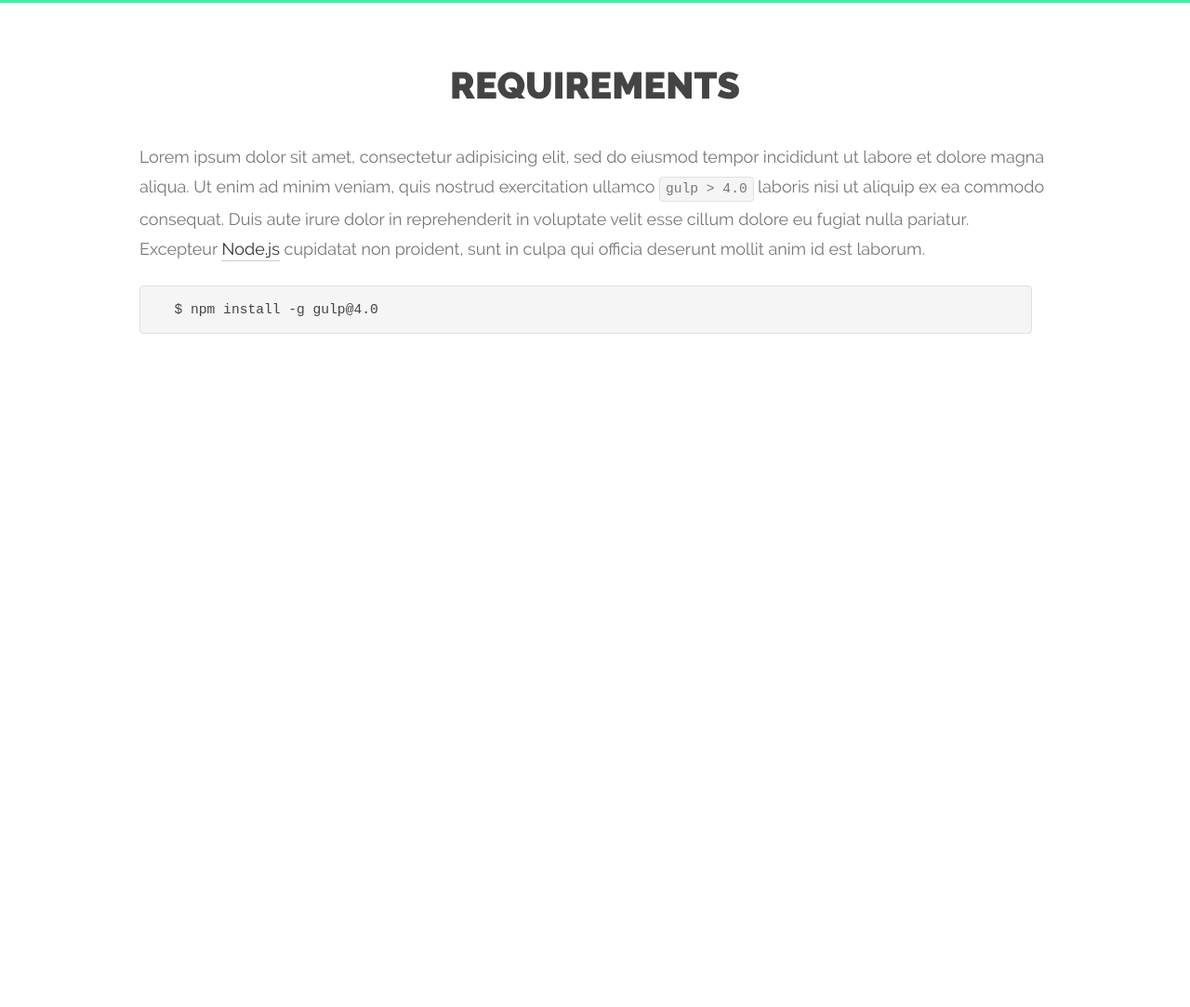
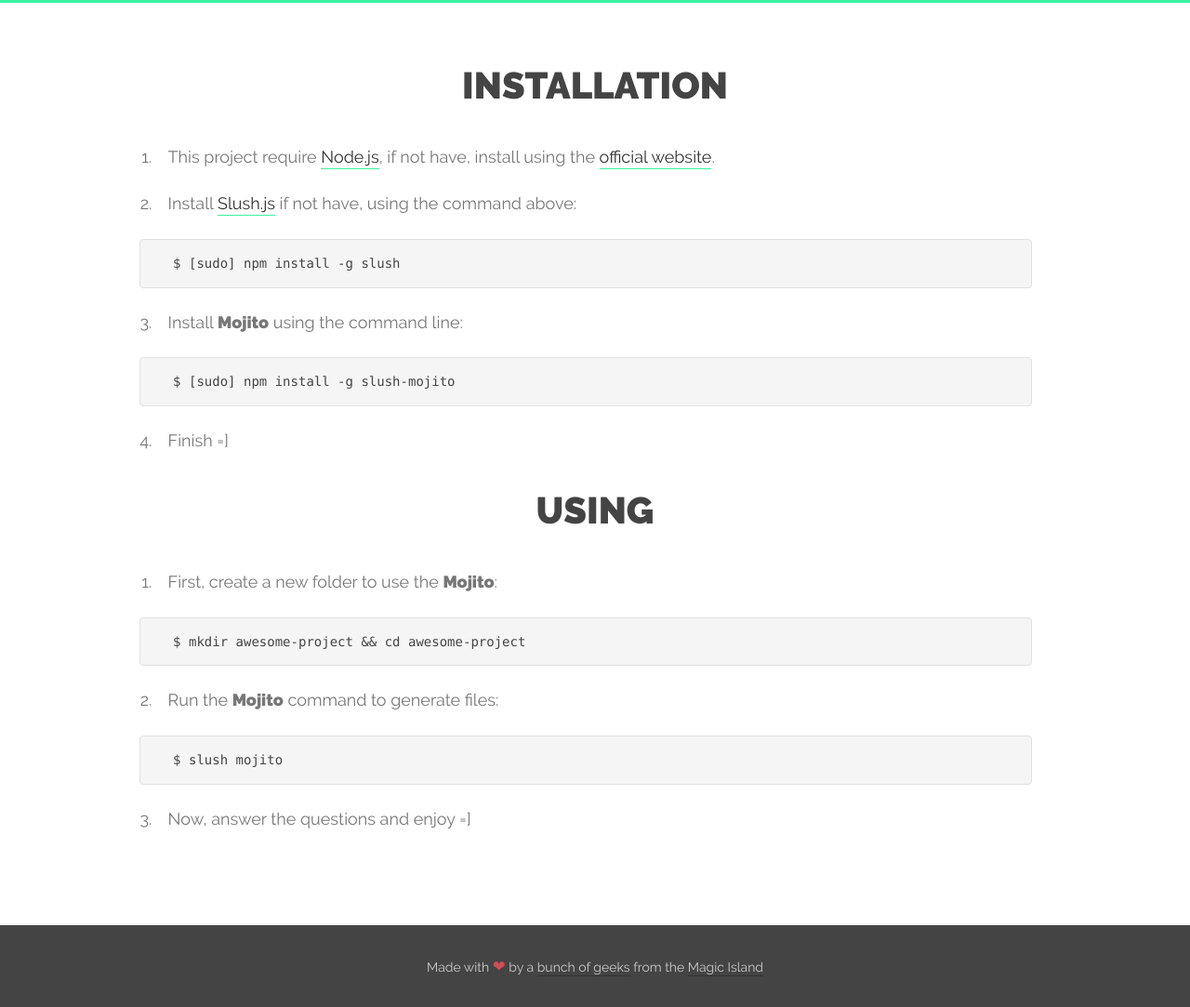
Before and after one commit to floripajs/mojito, a website: page index.html in a window 1280 px wide. Shown: the part 797-1880 px from the top of the page at 93% size. Before the commit the page ends 1208 px from the top, so only its background shows below. Drawn offline with Linux system fonts and the light colour scheme.

Commit message:
Documentation added

```diff
--- a/index.html
+++ b/index.html
@@ -26,18 +26,52 @@
     </header>
 
     <section class="section">
-        <h1 class="section-title">requirements</h1>
-        <p class="section-text">Lorem ipsum dolor sit amet, consectetur adipisicing elit, sed do eiusmod
-        tempor incididunt ut labore et dolore magna aliqua. Ut enim ad minim veniam,
-        quis nostrud exercitation ullamco <code>gulp > 4.0</code> laboris nisi ut aliquip ex ea commodo
-        consequat. Duis aute irure dolor in reprehenderit in voluptate velit esse
-        cillum dolore eu fugiat nulla pariatur. Excepteur <a href="#">Node.js</a> cupidatat non
-        proident, sunt in culpa qui officia deserunt mollit anim id est laborum.</p>
+        <h1 class="section-title">Installation</h1>
+        <ol class="section-list">
+            <li class="section-list--item">
+                This project require <a href="http://nodejs.org" target="_blank">Node.js</a>, if not have, install using the <a href="http://nodejs.org" target="_blank">official website</a>.
+            </li>
+            <li class="section-list--item">
+                Install <a href="http://slushjs.github.io" target="_blank">Slush.js</a> if not have, using the command above:
+            </li>
+            <pre>
 
-        <pre>
+    $ [sudo] npm install -g slush
+            </pre>
+            <li class="section-list--item">
+                Install <strong>Mojito</strong> using the command line:
+            </li>
+            <pre>
 
-    $ npm install -g gulp@4.0
-        </pre>
+    $ [sudo] npm install -g slush-mojito
+            </pre>
+            <li class="section-list--item">Finish =]</li>
+        </ol>
+
+        <h1 class="section-title">Using</h1>
+        <ol class="section-list">
+            <li class="section-list--item">
+                First, create a new folder to use the <strong>Mojito</strong>:
+            </li>
+            <pre>
+
+    $ mkdir awesome-project && cd awesome-project
+            </pre>
+            <li class="section-list--item">
+                Run the <strong>Mojito</strong> command to generate files:
+            </li>
+            <pre>
+
+    $ slush mojito
+            </pre>
+            <li class="section-list--item">Now, answer the questions and enjoy =]</li>
+        </ol>
     </section>
+
+    <footer class="footer">
+        <p class="footer-credits">
+            Made with <span class="heart">❤</span> by a <a href="https://github.com/floripajs" target="_blank">bunch of geeks</a> from the <a href="https://en.wikipedia.org/wiki/Florian%C3%B3polis" target="_blank">Magic Island</a>
+        </p>
+    </footer>
 </body>
 </html>
--- a/src/stylus/main.styl
+++ b/src/stylus/main.styl
@@ -65,13 +65,16 @@
   padding: .3em .4em
   border: 1px solid darken(@background, 8%)
   border-radius: 4px
-  font-family: monospace
+  font-family: 'Lucida Console', Monaco, monospace
   font-weight: normal
+
+code
+  font-size: .9em
 
 pre
   display: block
   max-width: 98%
-  font-size: 1.8em
+  font-size: 1.4em
   padding: .1em
   color: #444
   margin: 1.5em 0
@@ -96,6 +99,20 @@
   &:hover
     background: #444
     color: #fff
+
+.heart
+  font-size: 1.2em
+  font-weight: normal
+  animation: beat 1.5s ease-in-out infinite
+  color: #D24D57
+
+@keyframes beat
+  0%
+    transform: scale(1)
+  50%
+    transform: scale(1.1)
+  100%
+    transform: scale(1)
 
 .header
   display: flex
@@ -184,7 +201,7 @@
   font-size: 4em
   text-transform: uppercase
 
-.section-text
+.section-text, .section-list--item
   font-weight: normal
   font-size: 1.8em
   line-height: 1.8em
@@ -194,8 +211,38 @@
     text-decoration: none
     color: #333
     padding-bottom: .1em
-    border-bottom: 1px solid #ccc
+    border-bottom: 1px solid $color-primary
 
     &:hover
       color: #000
+
+.section-list
+  padding: 0
+  margin: 1em 0
+
+.section-list--item
+  padding-left: .7em
+  margin-left: 1em
+  margin-bottom: 1em
+
+
+.footer
+  padding: 2em 0
+  margin-top: 5em
+  background: #444
+
+.footer-credits
+  font-size: 1.4em
+  color: #ccc
+  text-align: center
+  font-weight: normal
+
+  a
+    color: @color
+    text-decoration: none
+    padding-bottom: .1em
+    border-bottom: 1px solid #333
+
+    &:hover
+      color: #fff
       border-color: $color-primary
```
Also changed, not shown: assets/css/main.css.
